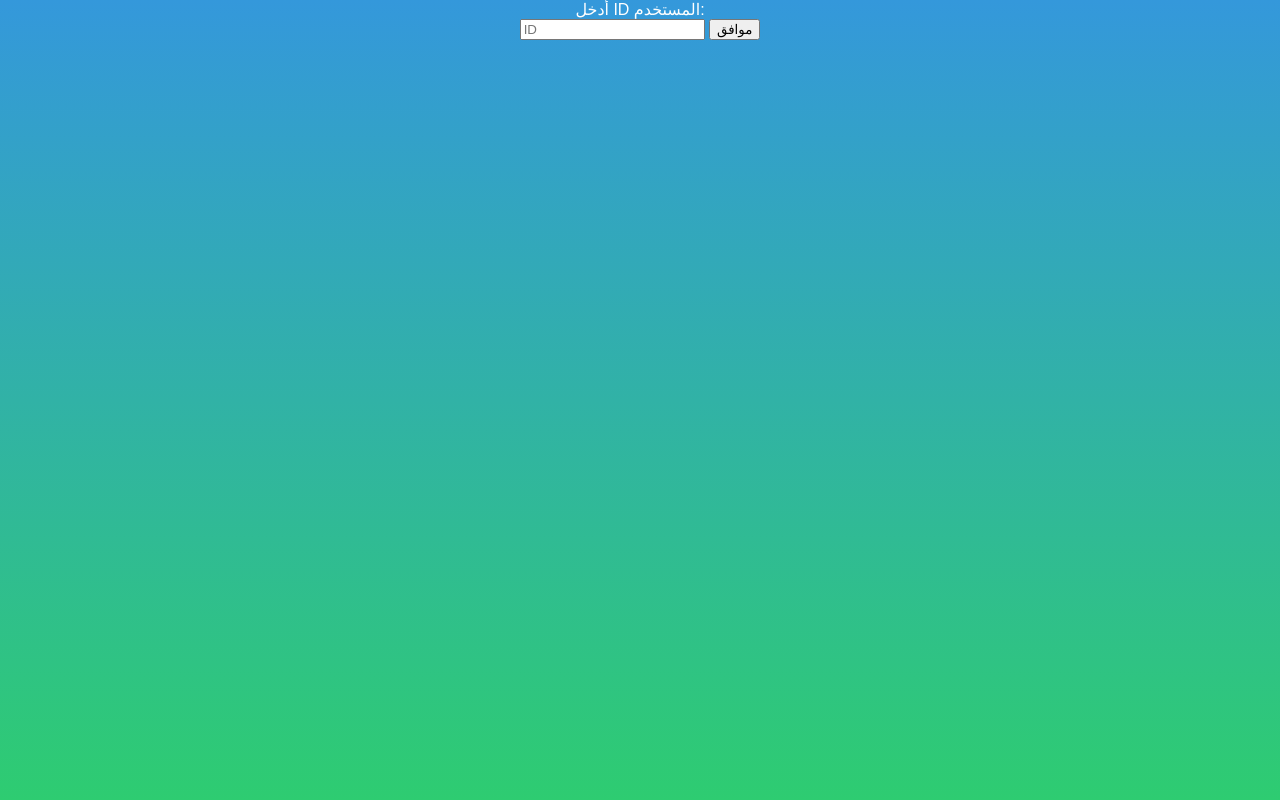
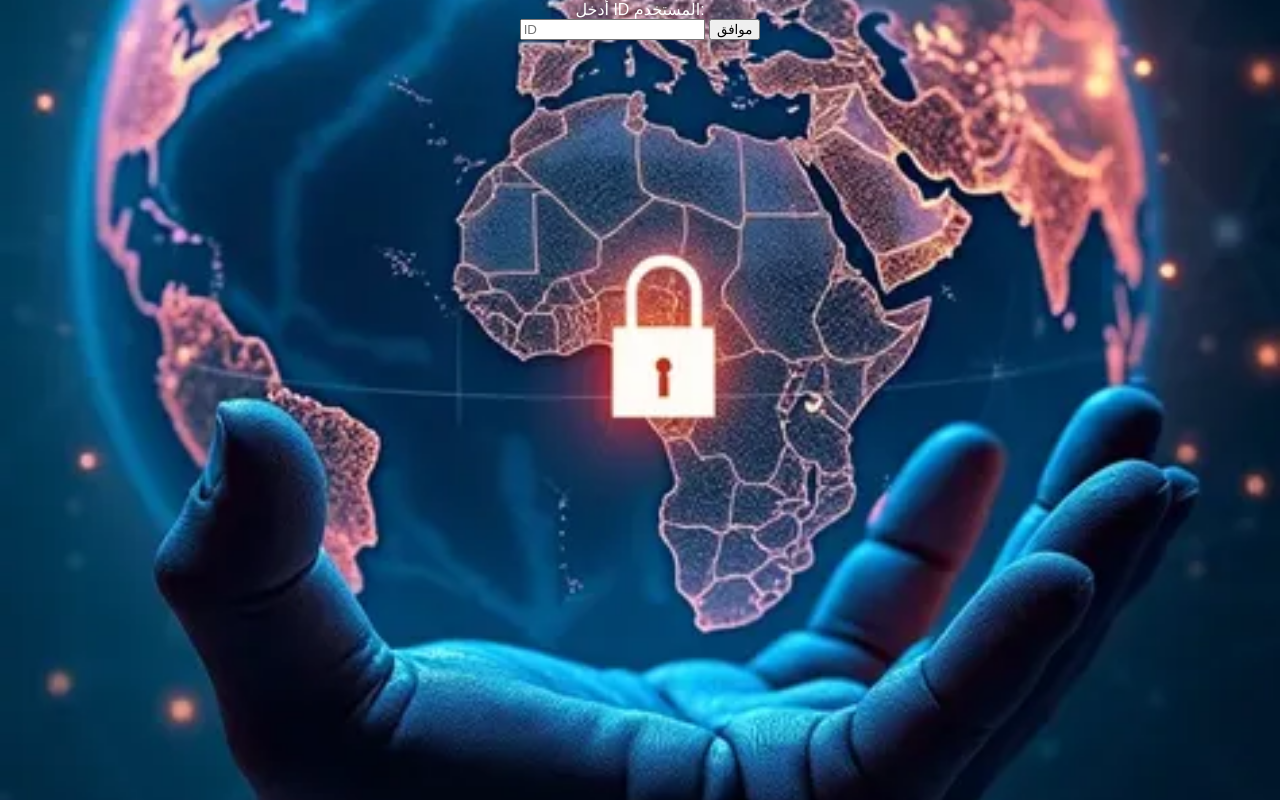
Before and after one commit to HABGIT286/BOTMS, a plain HTML site: page chat.html in a window 1280 px wide. Drawn offline with Linux system fonts and the light colour scheme.

Commit message:
chat.html

```diff
--- a/chat.html
+++ b/chat.html
@@ -8,7 +8,7 @@
         body {
             font-family: Arial, sans-serif;
             text-align: center;
-            background-image: linear-gradient(to bottom, #3498db, #2ecc71);
+            background-image: url('a628486ff04656f787be2a3bad17352e_low.webp');
             background-size: cover;
             background-position: center;
             background-attachment: fixed;
```
